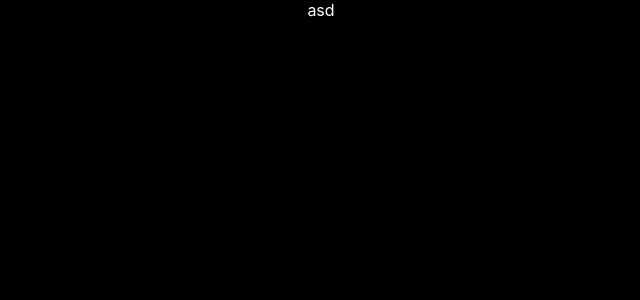
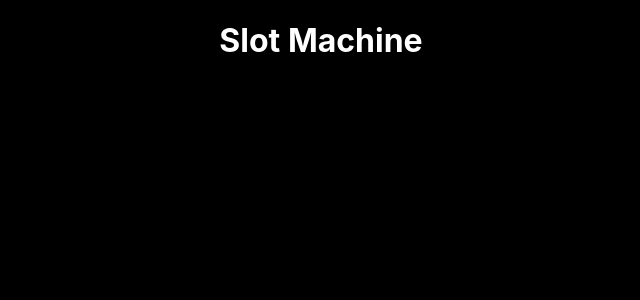
Before and after one commit to furkanesen35/React, a React (Create React App) app in the folder Slot Machine/: page / in a window 1280 px wide. Shown: the top 300 px of the page, without its empty margins (319-959 px from the left). Built offline with nearby package versions, Linux system fonts and the light colour scheme.

Commit message:
header linked

```diff
--- a/Slot Machine/src/App.js
+++ b/Slot Machine/src/App.js
@@ -1,9 +1,10 @@
 import './App.css';
+import Header from './components/Header';
 
 function App() {
  return (
   <div className="App" styles=" background-color: blue;">
-   asd
+   <Header/>
   </div>
  );
 }
```
